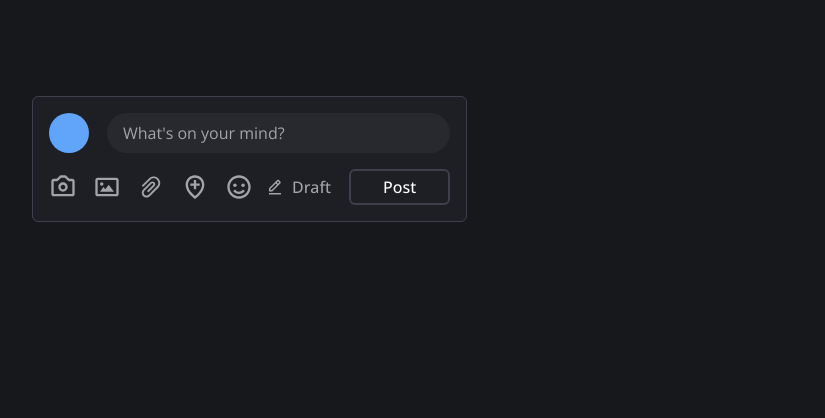
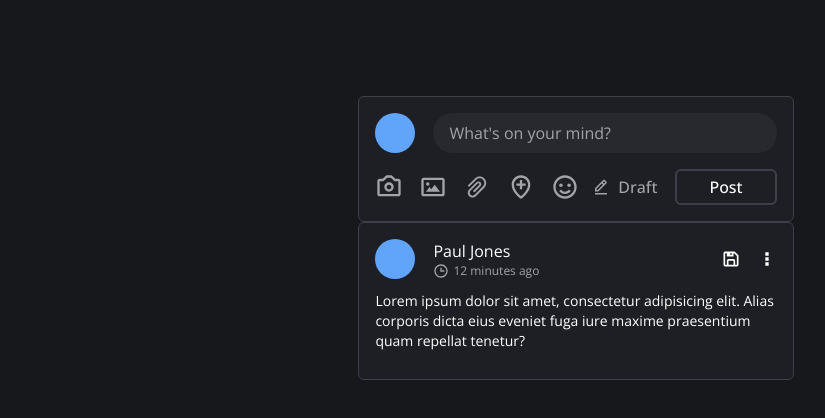
Before and after one commit to medAzizRezgui/RootSpace, a React (Vite) app: page / in a window 1280 px wide. Shown: the top 418 px of the page, without its empty margins (64-889 px from the left). Built offline with nearby package versions, Linux system fonts and the light colour scheme.

Commit message:
Added Post UI

```diff
--- a/package.json
+++ b/package.json
@@ -13,7 +13,8 @@
     "eslint-plugin-tailwindcss": "^3.13.0",
     "react": "^18.2.0",
     "react-dom": "^18.2.0",
-    "react-icons": "^4.10.1"
+    "react-icons": "^4.10.1",
+    "tailwind-merge": "^1.14.0"
   },
   "devDependencies": {
     "@types/react": "^18.2.18",
--- a/src/App.tsx
+++ b/src/App.tsx
@@ -1,9 +1,11 @@
 import AddPost from "./components/AddPost/AddPost.tsx";
+import Post from "./components/Post/Post.tsx";
 
 function App() {
   return (
     <div className={"h-[100vh] bg-bgDark p-24 font-display"}>
       <AddPost />
+      <Post />
     </div>
   );
 }
--- a/src/components/AddPost/AddPost.tsx
+++ b/src/components/AddPost/AddPost.tsx
@@ -7,12 +7,13 @@ import {
 } from "react-icons/bi";
 import { AiOutlinePaperClip } from "react-icons/ai";
 import { Icon } from "../shared/Icon.tsx";
+import Button from "../shared/Button.tsx";
 
 const AppPost = () => {
   return (
     <div
       className={
-        "w-full min-w-[420px] max-w-[40%] rounded-md border border-borderGray bg-mainDark p-4"
+        "mx-auto w-full min-w-[420px] max-w-[40%] rounded-md border border-borderGray bg-mainDark p-4"
       }
     >
       {/*  User Avatar  + Input*/}
@@ -53,13 +54,7 @@ const AppPost = () => {
               <p className={"font-medium"}>Draft</p>
             </div>
           </button>
-          <button
-            className={
-              "select-none rounded-md border-[2px] border-borderGray px-8 py-1 font-medium text-white transition hover:bg-borderGray active:bg-mainDark"
-            }
-          >
-            Post
-          </button>
+          <Button>Post</Button>
         </div>
       </div>
     </div>
--- /dev/null
+++ b/src/components/Post/Post.tsx
@@ -0,0 +1,39 @@
+import { Icon } from "../shared/Icon.tsx";
+import { BiDotsVertical, BiSave, BiTime } from "react-icons/bi";
+
+export const Post = () => {
+  return (
+    <div
+      className={
+        "mx-auto w-full min-w-[420px] max-w-[40%] rounded-md border border-borderGray bg-mainDark p-4"
+      }
+    >
+      {/*  User*/}
+
+      <div className={"flex items-center justify-between gap-[18px]"}>
+        <div className={"flex items-center gap-[18px]"}>
+          <div className={"h-[40px]  w-[40px] rounded-full bg-blue-400"}></div>
+          <div>
+            <h1 className={"text-white"}>Paul Jones</h1>
+            <div className={"flex items-center gap-x-1"}>
+              <Icon icon={BiTime} className={"text-textGray"} />
+              <p className={"text-xs text-textGray"}>12 minutes ago</p>
+            </div>
+          </div>
+        </div>
+
+        <div className={"flex items-center gap-x-4"}>
+          <Icon icon={BiSave} className={"text-[20px] text-white"} />
+          <Icon icon={BiDotsVertical} className={"text-[20px] text-white"} />
+        </div>
+      </div>
+
+      <p className={"my-3 text-sm font-normal text-white"}>
+        Lorem ipsum dolor sit amet, consectetur adipisicing elit. Alias corporis
+        dicta eius eveniet fuga iure maxime praesentium quam repellat tenetur?
+      </p>
+    </div>
+  );
+};
+
+export default Post;
--- /dev/null
+++ b/src/components/shared/Button.tsx
@@ -0,0 +1,39 @@
+import { forwardRef } from "react";
+import { twMerge } from "tailwind-merge";
+export interface ButtonProps
+  extends React.ButtonHTMLAttributes<HTMLButtonElement> {}
+
+const Button = forwardRef<HTMLButtonElement, ButtonProps>(
+  ({ className, children, disabled, type = "button", ...props }, ref) => {
+    return (
+      <button
+        type={type}
+        className={twMerge(
+          `
+        select-none
+        rounded-md
+        border-[2px]
+        border-borderGray
+        px-8
+        py-1
+        font-medium
+        text-white
+        transition
+        hover:bg-borderGray
+        active:bg-mainDark
+      `,
+          disabled && "opacity-75 cursor-not-allowed",
+          className
+        )}
+        disabled={disabled}
+        ref={ref}
+        {...props}
+      >
+        {children}
+      </button>
+    );
+  }
+);
+Button.displayName = "Button";
+
+export default Button;
--- a/src/components/shared/Icon.tsx
+++ b/src/components/shared/Icon.tsx
@@ -1,13 +1,18 @@
 import { IconType } from "react-icons";
+import { twMerge } from "tailwind-merge";
 
 interface IconProps {
   icon: IconType;
+  className?: string;
 }
 
-export const Icon: React.FC<IconProps> = ({ icon: I }) => {
+export const Icon: React.FC<IconProps> = ({ icon: I, className }) => {
   return (
     <I
-      className={"cursor-pointer transition hover:scale-105 active:opacity-50"}
+      className={twMerge(
+        "cursor-pointer transition hover:scale-105 active:opacity-50",
+        className
+      )}
     />
   );
 };
```
Also changed, not shown: 1 other file (tests, documents, lock files or other folders).
